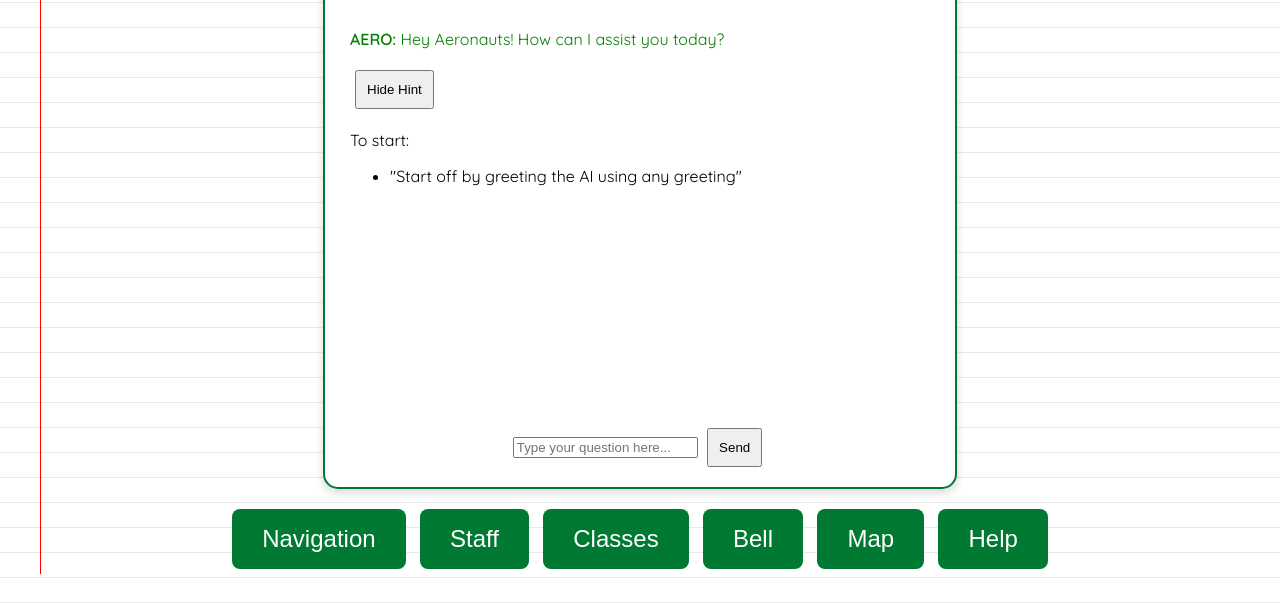
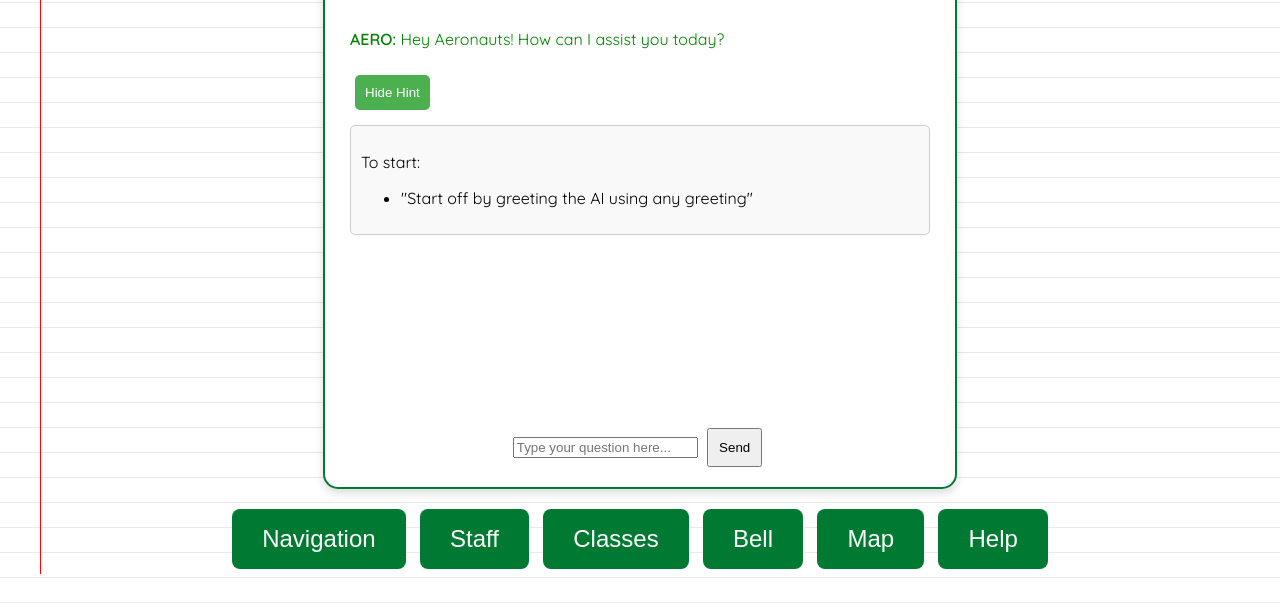
Before and after one commit to avinashamanchi/perftask, a plain HTML site: page index.html in a window 1280 px wide. Both pictures are taken after a click on the button "Show Hint". Shown: the part 197-800 px from the top of the page. Drawn offline with Linux system fonts and the light colour scheme.

Commit message:
Update styles.css

```diff
--- a/styles.css
+++ b/styles.css
@@ -227,3 +227,30 @@ button {
   button:hover + .dropdown-content {
     display: block;
   }
+
+/* Add this to your styles.css */
+.hint-dropdown {
+    margin-top: 10px;
+    padding: 10px;
+    background-color: #f9f9f9;
+    border: 1px solid #ccc;
+    border-radius: 5px;
+}
+
+.hidden {
+    display: none;
+}
+
+#hintButton {
+    background-color: #4CAF50;
+    color: white;
+    border: none;
+    padding: 10px;
+    border-radius: 5px;
+    cursor: pointer;
+    margin-top: 10px;
+}
+
+#hintButton:hover {
+    background-color: #45a049;
+}
```
